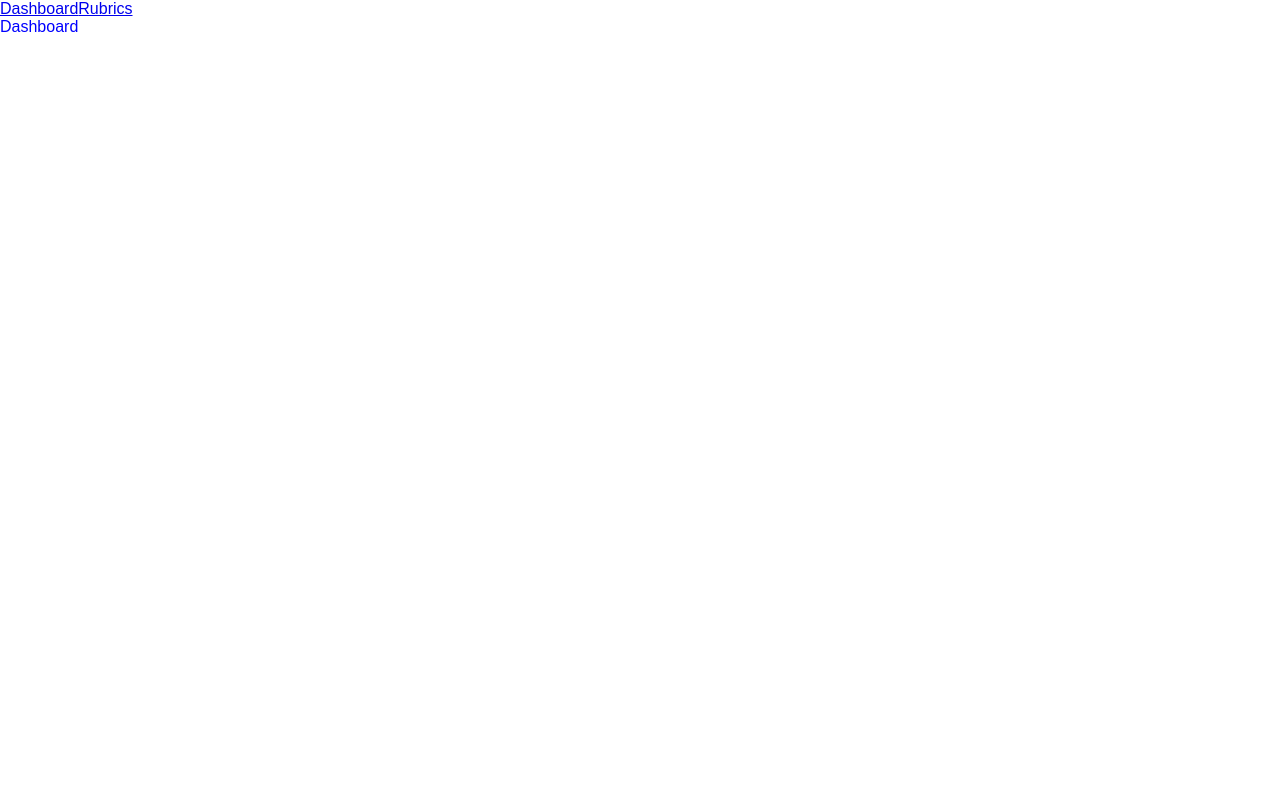
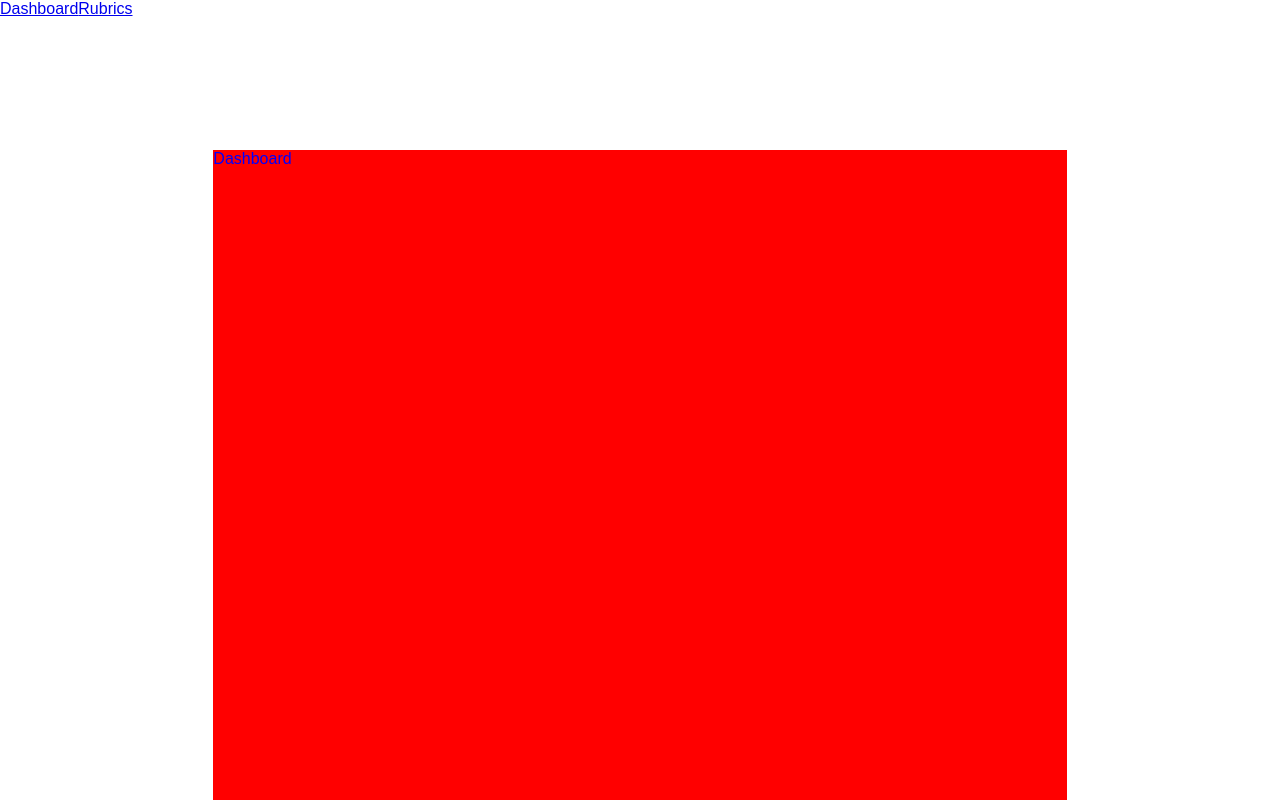
Before and after one commit to brightmanforever022/Broaden-io-client, a React (Create React App) app: page / in a window 1280 px wide. Built offline with nearby package versions, Linux system fonts and the light colour scheme.

Commit message:
added style structure for main page

```diff
--- a/src/App.js
+++ b/src/App.js
@@ -9,7 +9,7 @@ class App extends Component {
   render() {
     return (
       <BrowserRouter>
-        <div>
+        <div className="container">
           <Header />
           <Switch>
             <Route path="/" component={Dashboard} exact={true } />
--- a/src/components/Dashboard.js
+++ b/src/components/Dashboard.js
@@ -1,10 +1,10 @@
 import React, { Component } from 'react';
-
+import '../styles/styles.css';
 
 class Dashboard extends Component {
   render() {
     return (
-      <div>
+      <div className="content">
         Dashboard
       </div>
     );
--- a/src/styles/base/_base.scss
+++ b/src/styles/base/_base.scss
@@ -1,3 +1,23 @@
 html {
   color: blue;
 }
+
+.container {
+  display: grid;
+  height: 100vh;
+  grid-template-rows: 150px auto;
+  grid-template-columns: 1fr 4fr 1fr;
+}
+
+header {
+  grid-row-start: 1;
+  grid-column-start: 1;
+  grid-column-end: 6;
+}
+
+.content {
+  grid-row-start: 2;
+  grid-column-start: 2;
+  grid-column-end: 3;
+  background-color: red;
+}
--- a/src/styles/styles.css
+++ b/src/styles/styles.css
@@ -1,4 +1,21 @@
 html {
   color: blue; }
 
+.container {
+  display: grid;
+  height: 100vh;
+  grid-template-rows: 150px auto;
+  grid-template-columns: 1fr 4fr 1fr; }
+
+header {
+  grid-row-start: 1;
+  grid-column-start: 1;
+  grid-column-end: 6; }
+
+.content {
+  grid-row-start: 2;
+  grid-column-start: 2;
+  grid-column-end: 3;
+  background-color: red; }
+
 /*# sourceMappingURL=styles.css.map */
```
Also changed, not shown: 2 other files (tests, documents, lock files or other folders).
